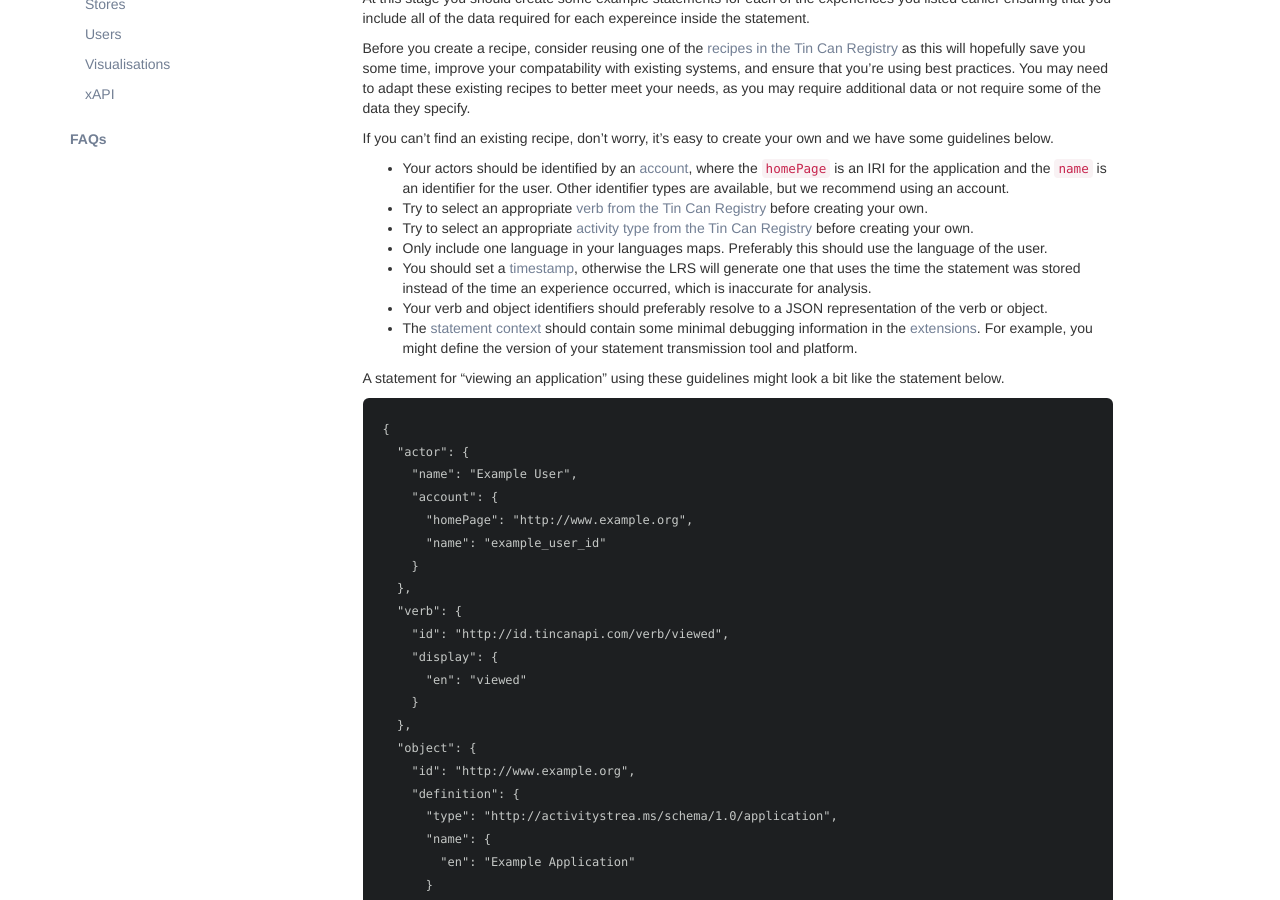
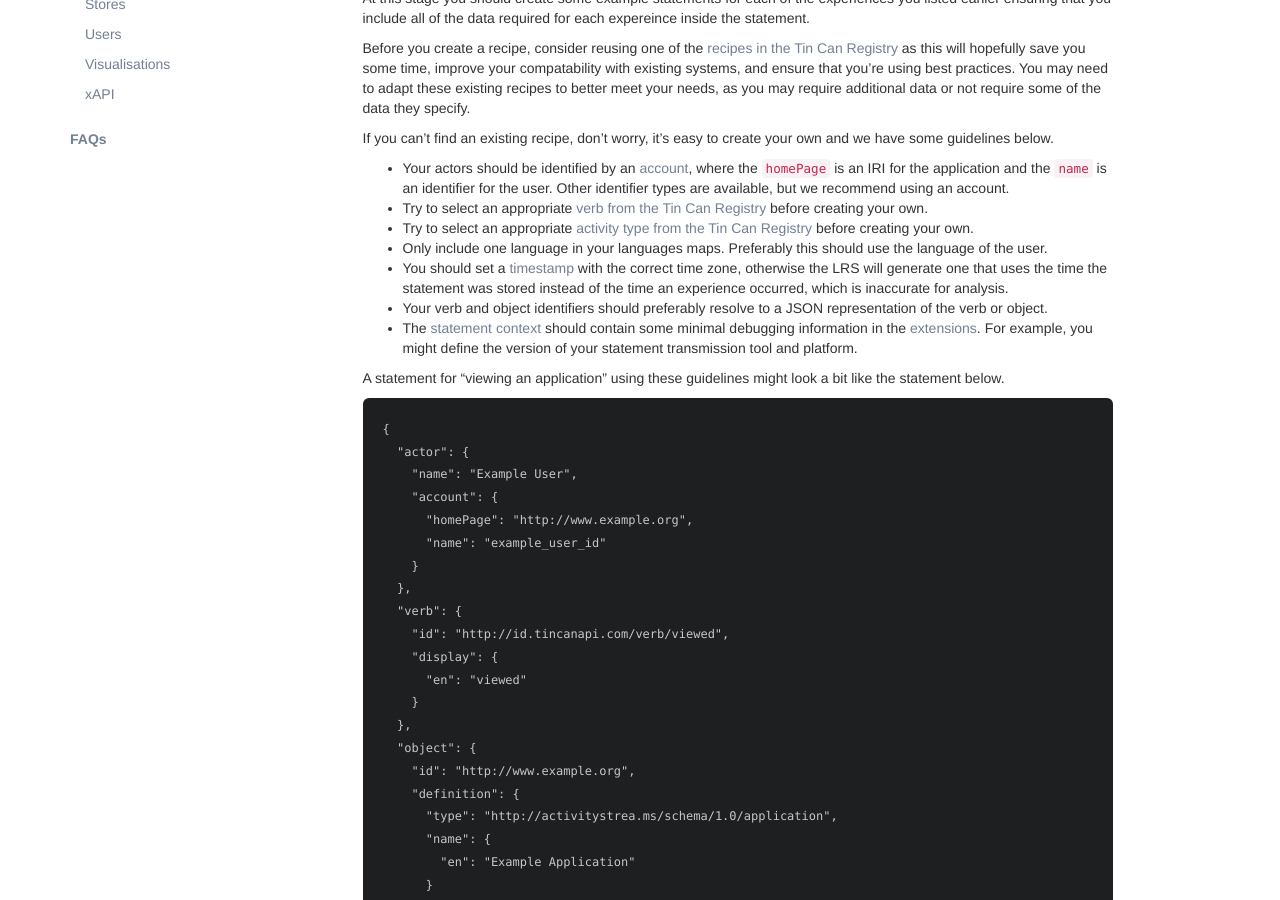
Before and after one commit to LearningLocker/docs, a Jekyll site: the page built from src/guides-inserting.md, in a window 1280 px wide and 900 px high, scrolled down 781 px. Built offline with Jekyll 4.4.1, drawn with Linux system fonts in a browser that asks for light colours; nearby versions of some CDN libraries; our own code applies the rules of GitHub Pages for plain Markdown files.

Commit message:
Adds note about timezones.

```diff
--- a/src/guides-inserting.md
+++ b/src/guides-inserting.md
@@ -34,7 +34,7 @@ If you can't find an existing recipe, don't worry, it's easy to create your own
 - Try to select an appropriate [verb from the Tin Can Registry](https://registry.tincanapi.com/#home/verbs) before creating your own.
 - Try to select an appropriate [activity type from the Tin Can Registry](https://registry.tincanapi.com/#home/activityTypes) before creating your own.
 - Only include one language in your languages maps. Preferably this should use the language of the user.
-- You should set a [timestamp](https://github.com/adlnet/xAPI-Spec/blob/master/xAPI-Data.md#timestamp), otherwise the LRS will generate one that uses the time the statement was stored instead of the time an experience occurred, which is inaccurate for analysis.
+- You should set a [timestamp](https://github.com/adlnet/xAPI-Spec/blob/master/xAPI-Data.md#timestamp) with the correct time zone, otherwise the LRS will generate one that uses the time the statement was stored instead of the time an experience occurred, which is inaccurate for analysis.
 - Your verb and object identifiers should preferably resolve to a JSON representation of the verb or object.
 - The [statement context](https://github.com/adlnet/xAPI-Spec/blob/master/xAPI-Data.md#context) should contain some minimal debugging information in the [extensions](https://github.com/adlnet/xAPI-Spec/blob/master/xAPI-Data.md#miscext). For example, you might define the version of your statement transmission tool and platform.
 
```
